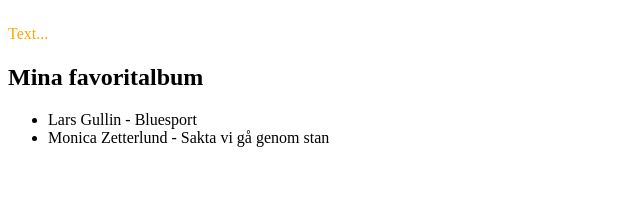
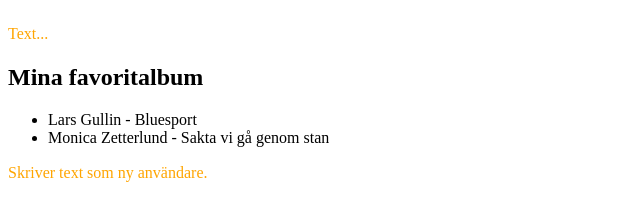
Before and after one commit to jryjson/github-demo-20240202, a plain HTML site: page index.html in a window 1280 px wide. Shown: the part 75-296 px from the top of the page, without its empty margins (0-640 px from the left). Drawn offline with Linux system fonts and the light colour scheme.

Commit message:
New line as new user

```diff
--- a/index.html
+++ b/index.html
@@ -13,5 +13,6 @@
     <li>Lars Gullin - Bluesport</li>
     <li>Monica Zetterlund - Sakta vi gå genom stan</li>
 </ul>
+<p>Skriver text som ny användare.</p>
 </body>
 </html>
```
